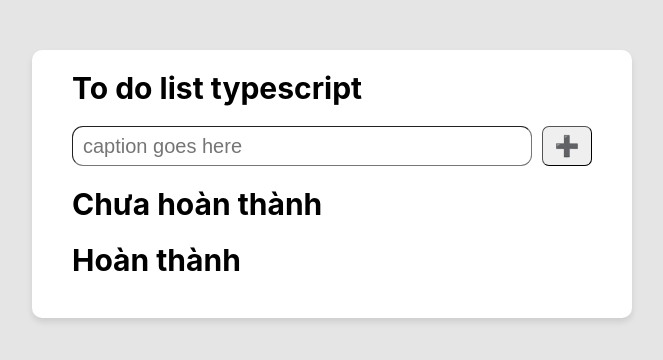
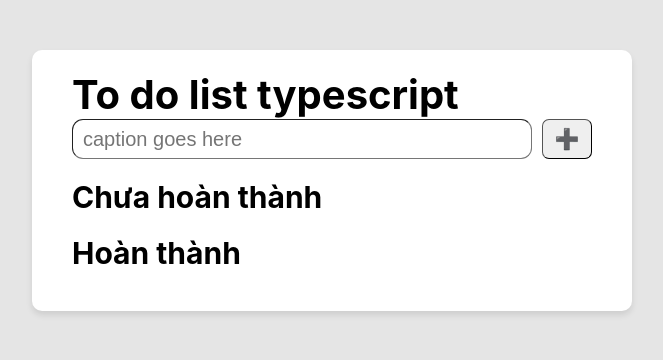
Before and after one commit to ChiBienayme/todolist-typescript, a React (Vite) app: page / in a window 1280 px wide. Shown: the top 360 px of the page, without its empty margins (308-971 px from the left). Built offline with nearby package versions, Linux system fonts and the light colour scheme.

Commit message:
React.memo

```diff
--- a/src/components/TaskInput/TaskInput.tsx
+++ b/src/components/TaskInput/TaskInput.tsx
@@ -1,3 +1,4 @@
+import React from 'react'
 import { useState } from 'react'
 import PropTypes from 'prop-types'
 import { Todo } from '../../@types/todo.type'
@@ -5,6 +6,7 @@ import styles from './taskInput.module.scss'
 import { TodoTypes } from '../../PropTypes/todo.proptypes'
 import connect from '../../HOC/connect'
 import { debug, log } from '../../constants'
+import Title from '../Title'
 
 interface TaskInputProps {
     addTodo: (name: string) => void
@@ -16,7 +18,12 @@ interface TaskInputProps {
 function TaskInput(props: TaskInputProps & typeof injectedProps) {
     const { addTodo, currentTodo, editTodo, finishEditTodo, debug, log } = props
     const [name, setName] = useState<string>('')
-    log(debug)
+    // log(debug)
+
+    const address = {
+        street: ' St Louis',
+    }
+
     const handleSubmit = (event: React.FormEvent<HTMLFormElement>) => {
         event.preventDefault()
         if (currentTodo) {
@@ -39,7 +46,7 @@ function TaskInput(props: TaskInputProps & typeof injectedProps) {
 
     return (
         <div className='mb-2'>
-            <h1 className={styles.title}>To do list typescript</h1>
+            <Title address={address} />
             <form className={styles.form} onSubmit={handleSubmit}>
                 <input
                     type='text'
--- /dev/null
+++ b/src/components/Title/Title.tsx
@@ -0,0 +1,24 @@
+import React from 'react'
+import styles from './title.module.scss'
+
+type TitleProps = {
+    address: {
+        street: string
+    }
+}
+
+function Title(props: TitleProps) {
+    console.log(props.address)
+
+    return (
+        <div>
+            <h1 className={styles.title}> To do list typescript</h1>
+        </div>
+    )
+}
+
+function equal(prevProp: TitleProps, nextProp: TitleProps) {
+    return prevProp.address.street === nextProp.address.street
+}
+
+export default React.memo(Title, equal)
--- /dev/null
+++ b/src/components/Title/index.ts
@@ -0,0 +1,3 @@
+import Title from "./Title";
+
+export default Title
```
Also changed, not shown: src/components/Title/title.module.scss (added).
